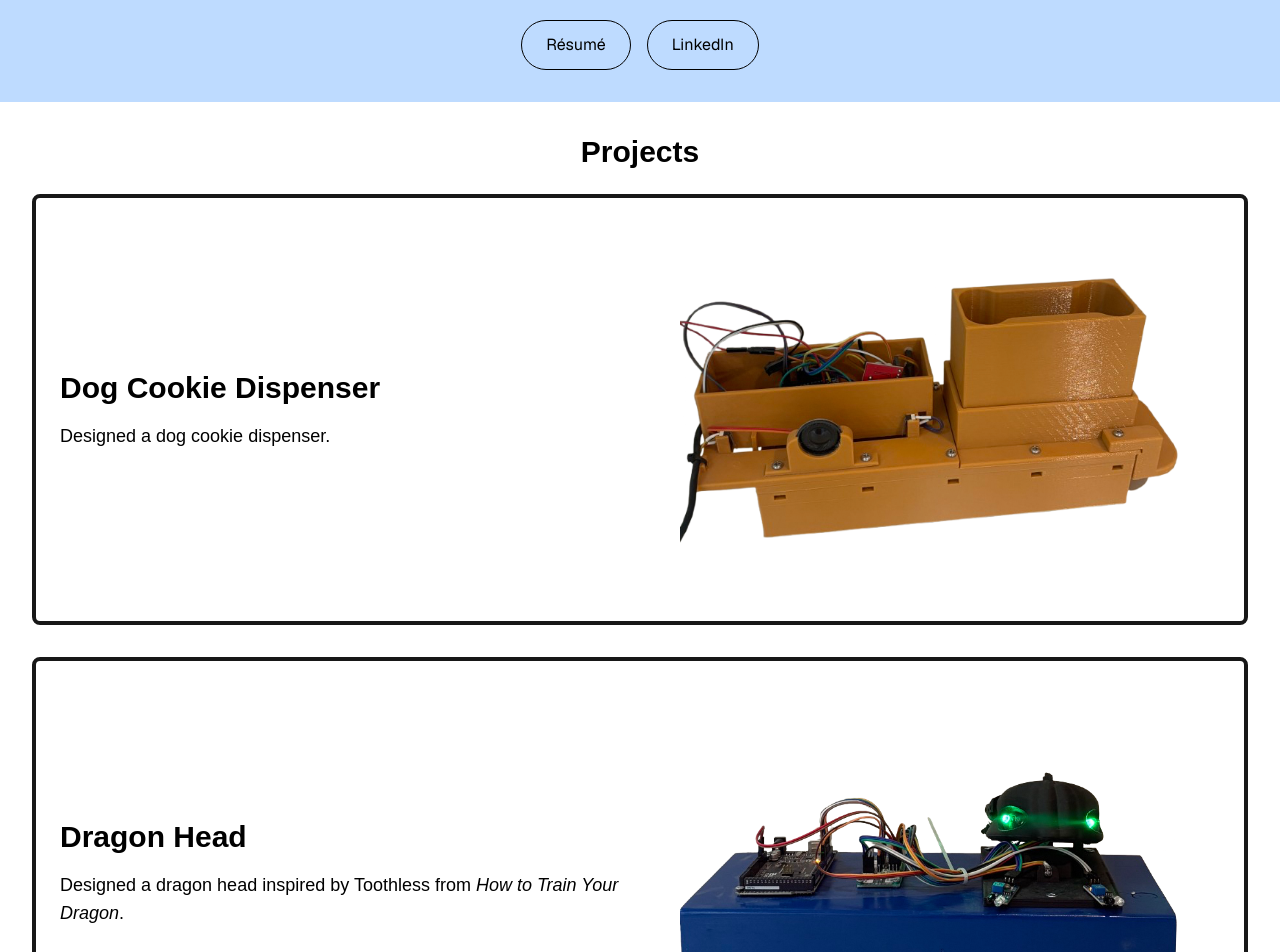
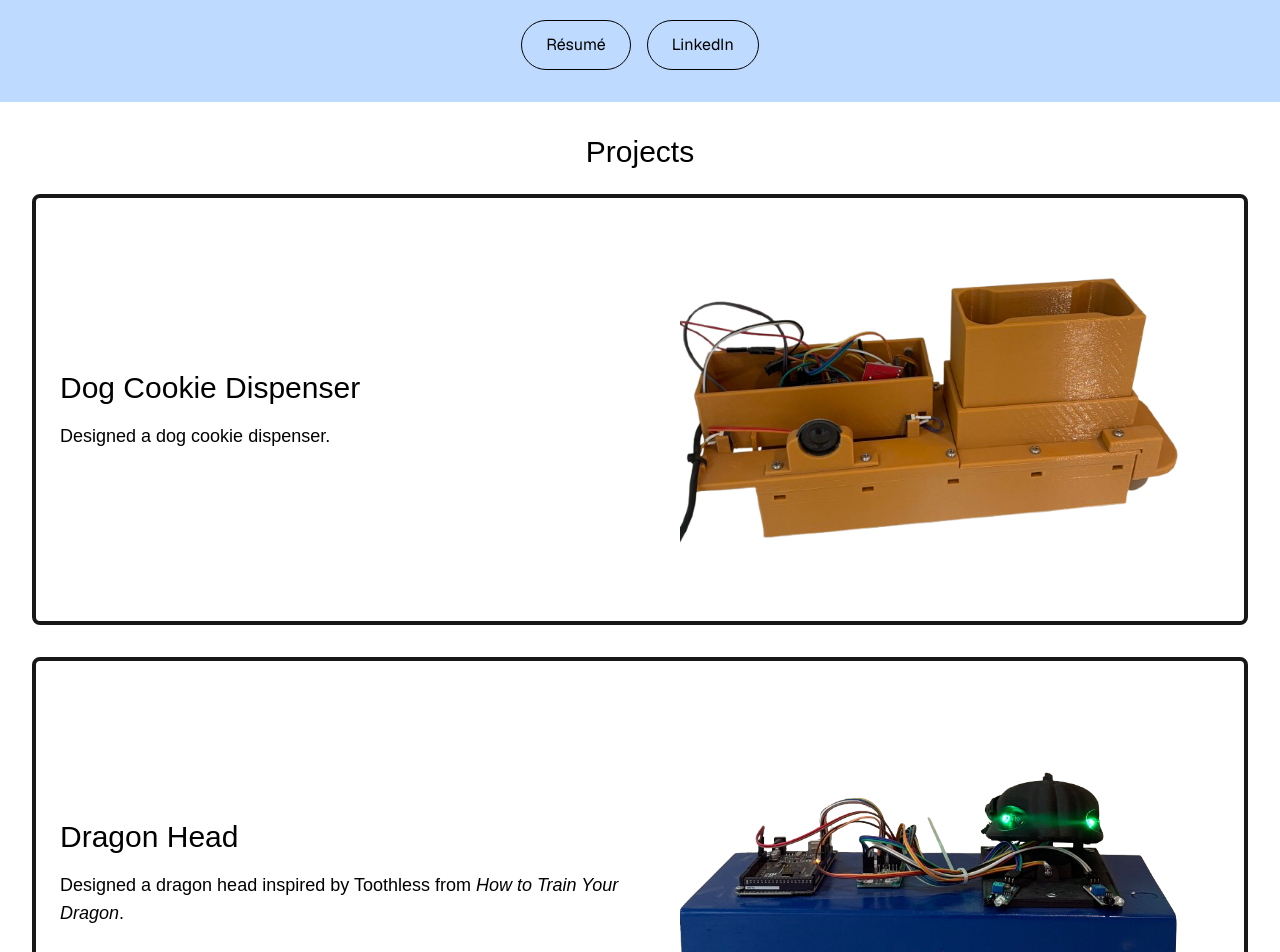
Before and after one commit to amygtrent/amytrent.me, a Next.js app: page / in a window 1280 px wide. Shown: the part 380-1332 px from the top of the page. Built offline with nearby package versions, Linux system fonts and the light colour scheme; a web font is replaced by a local one.

Commit message:
fixes yay

```diff
--- a/app/page.tsx
+++ b/app/page.tsx
@@ -44,13 +44,13 @@ export default function Home() {
 
       {/* Projects Section */}
       <div id="projects" className="min-h-screen bg-white flex flex-col items-center justify-start p-8">
-        <h2 className="text-3xl font-bold text-black mb-6">Projects</h2>
+        <h2 className="text-3xl font-medium text-black mb-6">Projects</h2>
 
         {/* Dog Cookie Dispenser */}
         <div className="w-full border-4 rounded-lg p-6 mb-8 flex flex-col md:flex-row items-start md:items-center">
           {/* Left Side */}
           <div className="w-full md:w-1/2 mb-6 md:mb-0">
-            <h3 className="text-3xl text-black font-semibold mb-4">
+            <h3 className="text-3xl text-black font-medium mb-4">
               Dog Cookie Dispenser
             </h3>
             <p className="text-lg text-black">
@@ -79,7 +79,7 @@ export default function Home() {
         <div className="w-full border-4 rounded-lg p-6 mb-8 flex flex-col md:flex-row items-start md:items-center">
           {/* Left Side */}
           <div className="w-full md:w-1/2 mb-6 md:mb-0">
-            <h3 className="text-3xl text-black font-semibold mb-4">
+            <h3 className="text-3xl text-black font-medium mb-4">
               Dragon Head
             </h3>
             <p className="text-lg text-black">
@@ -93,7 +93,7 @@ export default function Home() {
               <img
                 src="/dragonHeadFront.png"
                 alt="Dragon Head"
-                className="w-full h-full object-contain rounded-lg transition-opacity duration-300"
+                className="w-full h-full object-contain rounded-lg transition-opacity duration-300 group-hover:opacity-0"
               />
               <img
                 src="/dragonHeadTop.png"
```
